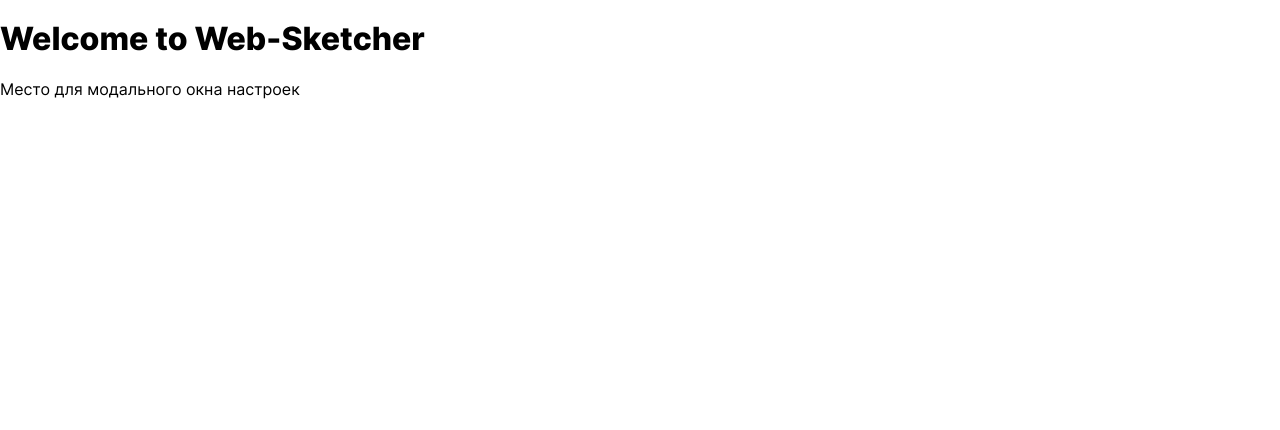
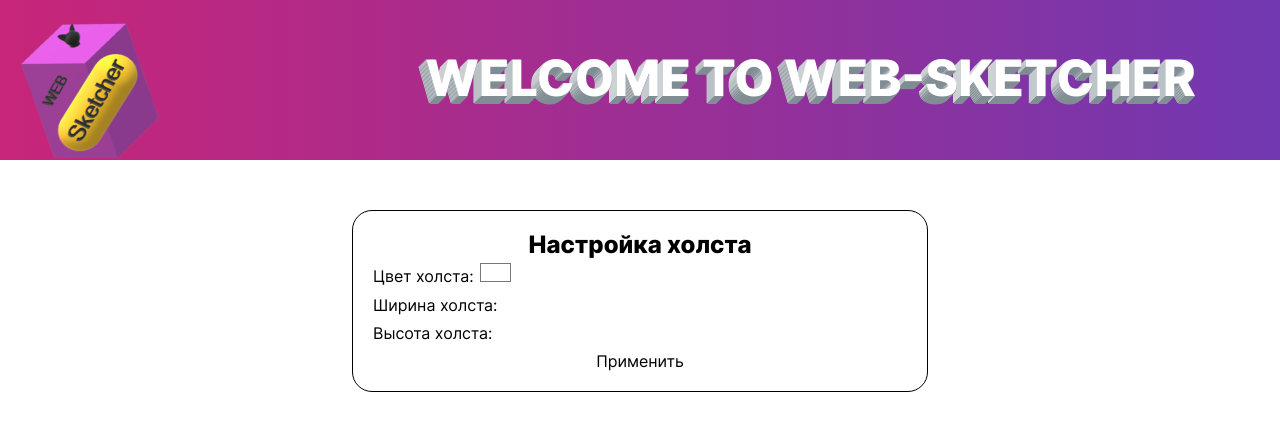
Before and after one commit to BLYADERUINER/web-sketcher, a SvelteKit app: page / in a window 1280 px wide. Shown: the top 430 px of the page. Built offline with nearby package versions, Linux system fonts and the light colour scheme.

Commit message:
added: Прототип header и настройка холста

```diff
--- a/src/app.html
+++ b/src/app.html
@@ -8,6 +8,6 @@
 		%sveltekit.head%
 	</head>
 	<body data-sveltekit-preload-data="hover">
-		<div style="display: contents">%sveltekit.body%</div>
+		<div class="app" style="display: contents">%sveltekit.body%</div>
 	</body>
 </html>
--- /dev/null
+++ b/src/lib/SettingCanvas.svelte
@@ -0,0 +1,50 @@
+<script>
+  let colorValue = '#ffffff';
+</script>
+
+<section class="setting">
+  <h2 class="setting__title">Настройка холста</h2>
+  <form class="setting__form">
+    <label>
+      Цвет холста:
+      <input class="setting__input setting__input-color" type="color" bind:value={colorValue} />
+    </label>
+    <label>
+      Ширина холста:
+      <input class="setting__input setting__input-width" type="number" />
+    </label>
+    <label>
+      Высота холста:
+      <input class="setting__input setting__input-height" type="number" />
+    </label>
+    <button class="setting__button" type="submit">Применить</button>
+  </form>
+</section>
+
+<style lang="scss">
+  .setting {
+    border: 1px solid black;
+    border-radius: 20px;
+    margin: 50px auto;
+    max-width: 45%;
+    padding: 20px;
+  }
+
+  .setting__title {
+    text-align: center;
+  }
+
+  .setting__form {
+    display: flex;
+    flex-direction: column;
+    gap: 10px;
+  }
+
+  .setting__input {
+    margin: 0px;
+    border: none;
+    background-color: transparent;
+    inline-size: 35px;
+    outline: none;
+  }
+</style>
--- a/src/routes/+page.svelte
+++ b/src/routes/+page.svelte
@@ -1,6 +1,98 @@
 <script>
   import "../styles.scss";
+  import SettingCanvas from '$lib/SettingCanvas.svelte';
 </script>
 
-<h1>Welcome to Web-Sketcher</h1>
-<p>Место для модального окна настроек</p>
+<header class="header">
+  <div class="title">
+    <img class="title__logo" src="/logo.png" alt="logo"/>
+    <h1 class="title__text">
+      Welcome to Web-Sketcher
+    </h1>
+  </div>
+</header>
+
+<SettingCanvas />
+
+<style lang="scss">
+  .header {
+    height: 20vh;
+    background-size: 100%;
+    background: linear-gradient(90deg, rgba(233, 30, 99, 1) 0%, rgba(103, 58, 183, 1) 100%);
+    background-size: 150%;
+    animation: gradient ease-in-out 6s infinite alternate;
+  }
+
+  .title {
+    text-align: center;
+    width: 100vw;
+    overflow: hidden;
+  }
+
+  .title__logo {
+    position: absolute;
+    top: 15px;
+    left: 30px;
+    width: 120px;
+    height: 150px;
+    z-index: 1;
+    animation: RotateLogo 6s linear infinite alternate;
+  }
+
+  .title__text {
+    position: relative;
+    margin: 50px 0 0;
+    text-transform: uppercase;
+    font-size: 50px;
+    color: #ffffff;
+    text-shadow:
+                0 1px #808d93,
+                -1px 0 #cdd2d5,
+                -1px 2px #808d93,
+                -2px 1px #cdd2d5,
+                -2px 3px #808d93,
+                -3px 2px #cdd2d5,
+                -3px 4px #808d93,
+                -4px 3px #cdd2d5,
+                -4px 5px #808d93,
+                -5px 4px #cdd2d5,
+                -5px 6px #808d93,
+                -6px 5px #cdd2d5,
+                -6px 7px #808d93,
+                -7px 6px #cdd2d5,
+                -7px 8px #808d93,
+                -8px 7px #cdd2d5;
+    animation: TextMover 15s linear infinite alternate-reverse;
+  }
+
+
+  @keyframes RotateLogo {
+    from {
+      transform: rotate(30deg);
+    }
+    to {
+      transform: rotate(-30deg);
+    }
+  }
+
+  @keyframes TextMover {
+    from {
+      transform: translateX(-20%);
+    }
+    to {
+      transform: translateX(30%);
+    }
+  }
+
+  @keyframes gradient {
+    0% {
+      background-position: 100% 50%;
+    }
+    50% {
+      background-position: 0% 100%;
+    }
+    100% {
+      background-position: 100% 0%;
+    }
+  }
+</style>
--- a/src/styles.scss
+++ b/src/styles.scss
@@ -4,6 +4,11 @@
 html{
   font-family: 'Inter', Arial, sans-serif;
   color: #000000;
+}
+
+.app {
+  min-height: 100vh;
+  max-width: 1920px;
 }
 
 * {
```
